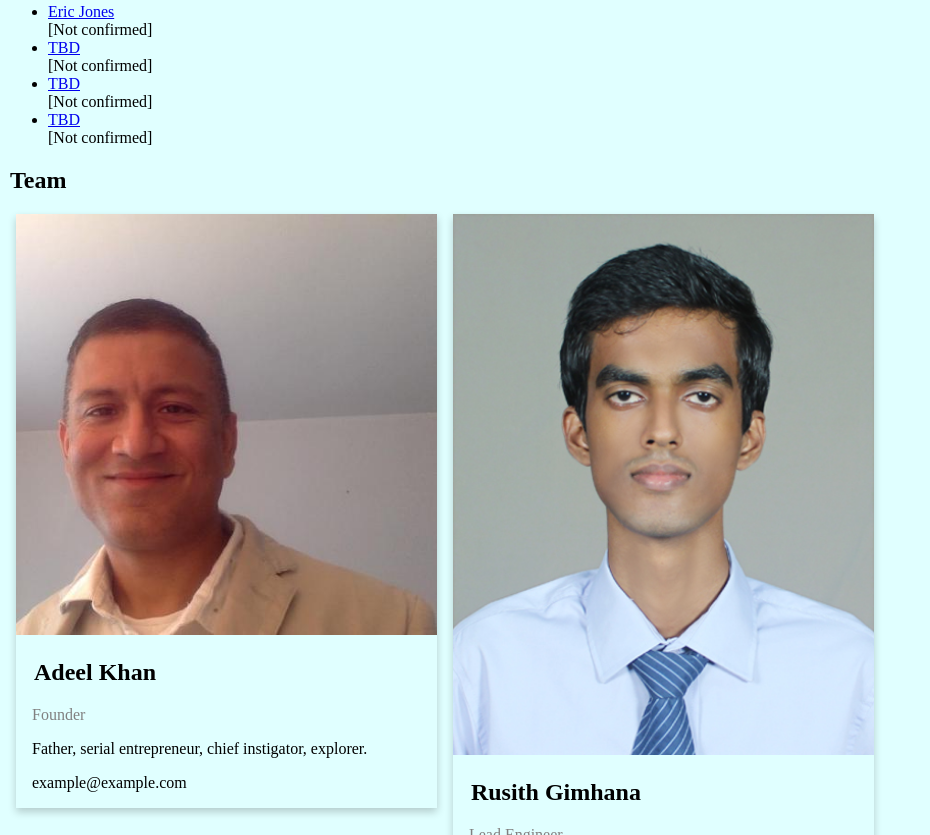
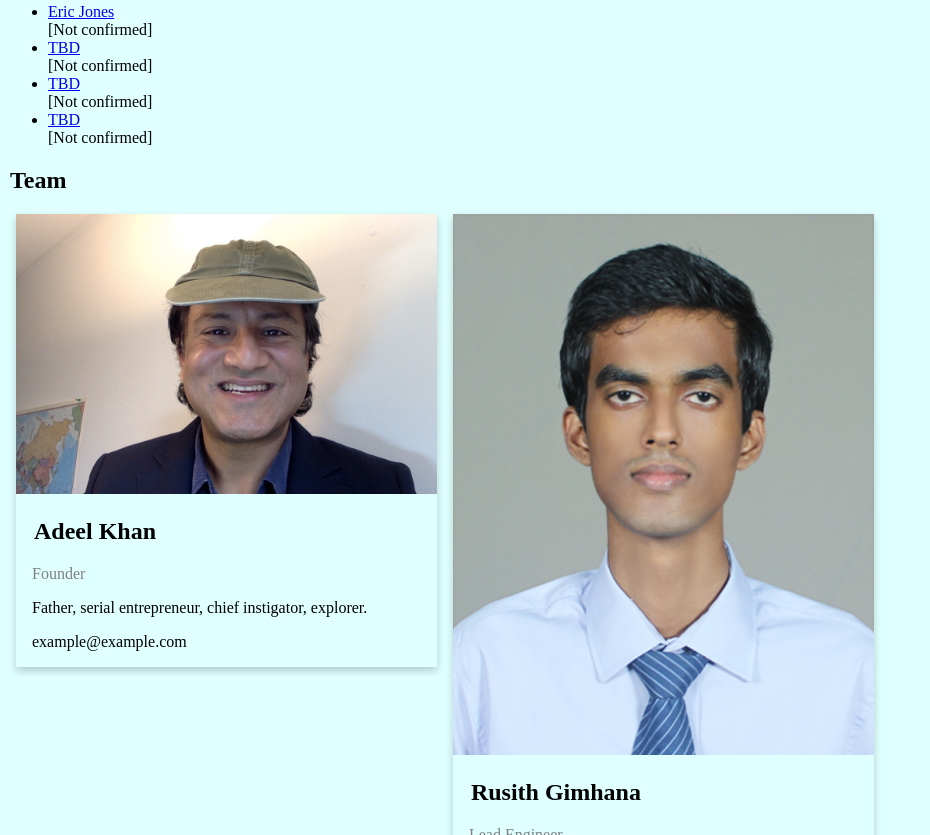
Before and after one commit to stellardreams/auh.surge.sh, a plain HTML site: page index.html in a window 1280 px wide. Shown: the part 605-1440 px from the top of the page, without its empty margins (0-930 px from the left). Drawn offline with nearby package versions, Linux system fonts and the light colour scheme.

Commit message:
Adding some new profile pictures

```diff
--- a/index.html
+++ b/index.html
@@ -70,7 +70,7 @@ Enable a global healthcare network. In a quality sense of the word imaginable. P
 
   <div class="column">
     <div class="card">
-      <img src="img/AK.jpg" alt="Adeel" style="width:100%">
+     <img src="img/AK-04-29-2021.jpeg" alt="Adeel" style="width:100%">
       <div class="container">
         <h2>Adeel Khan</h2>
         <p class="title">Founder</p>
```
Also changed, not shown: img/AK-04-29-2021.jpeg (added).
